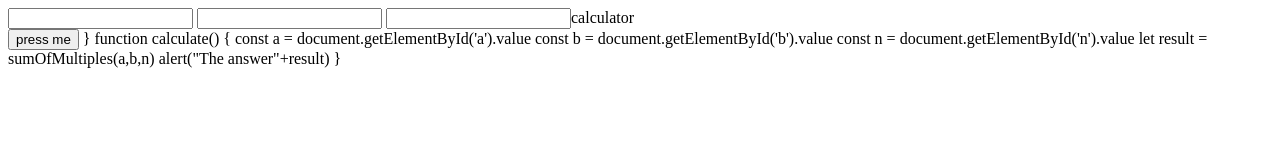
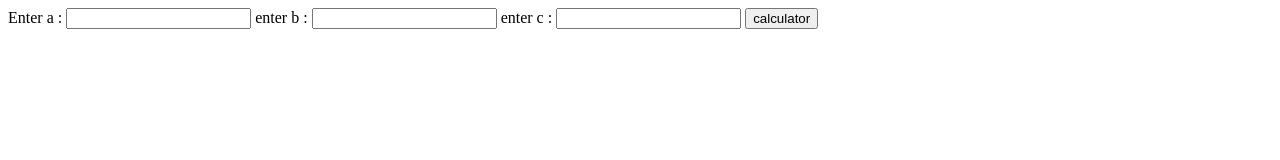
Before and after one commit to pavani2244/pavani, a plain HTML site: page index.html in a window 1280 px wide. Drawn offline with Linux system fonts and the light colour scheme.

Commit message:
commit changes

```diff
--- a/index.html
+++ b/index.html
@@ -7,31 +7,18 @@
 
          <form id="multiple form">
 
-            <label for="a"></label>
+            <label for="a"> Enter a : </label>
             <input type="number" id="a" name="a">
 
-            <label for="b"></label>
+            <label for="b"> enter b : </label>
             <input type="number" id="b" name="b">
 
-            <label for="n"></label>
-            <input type="number" id="n" name="n"
+            <label for="n"> enter c : </label>
+            <input type="number" id="n" name="n">
 
-            <button onclick="calculator()">calculator</button>
+            <button onclick="cal()">calculator</button>
 
         </form>
-        <button onclick="cal()">press me</button>
+
     </body>
 </html>
-}
-
-function calculate()
-{
-    const a = document.getElementById('a').value
-    const b = document.getElementById('b').value
-    const n = document.getElementById('n').value
-
-    let result = sumOfMultiples(a,b,n)
-
-    alert("The answer"+result)
-
-}
```
